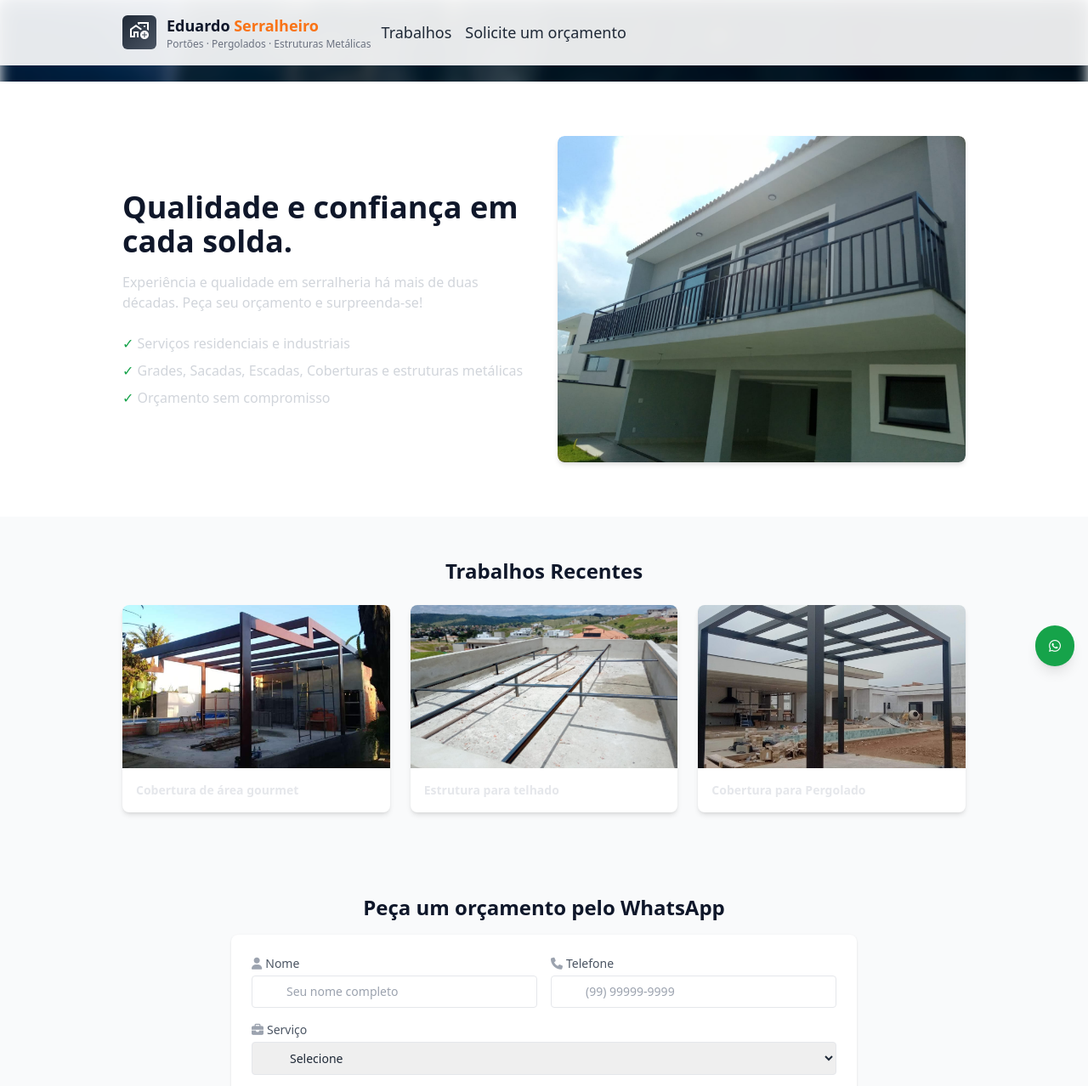
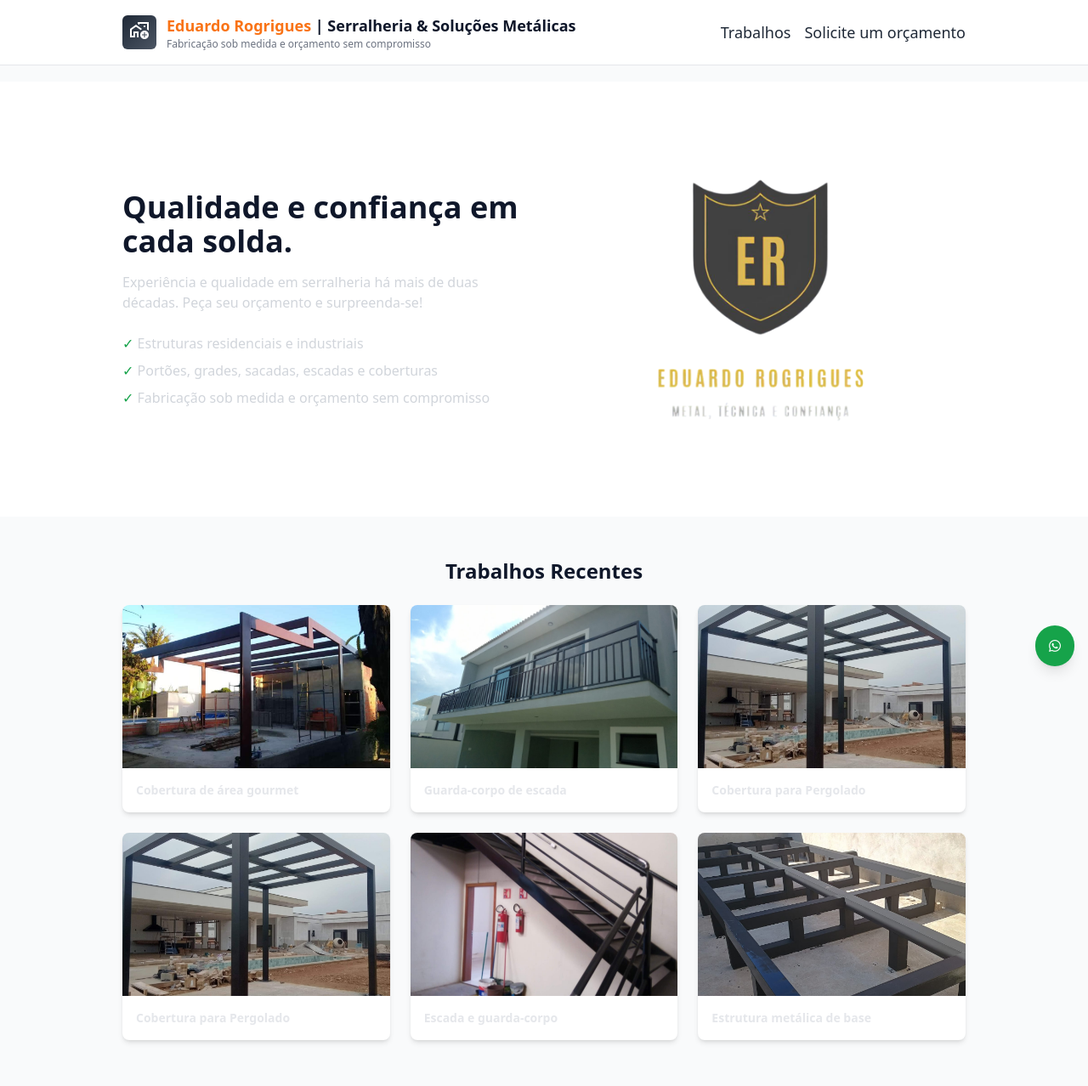
Before and after one commit to gufvr/eduardo-serralheiro, a website: page index.html in a window 1280 px wide. Shown: the top 1278 px of the page at 85% size. Drawn offline with nearby package versions, Linux system fonts and the light colour scheme.

Commit message:
feat(home): update hero section and add recent services showcase

```diff
--- a/index.html
+++ b/index.html
@@ -42,16 +42,6 @@
         },
       };
     </script>
-    <style>
-      body::before {
-        content: "";
-        position: fixed;
-        inset: 0;
-        background: url("./src/img/fundo.jpeg") center/cover no-repeat;
-        filter: blur(8px) brightness(0.9);
-        z-index: -1;
-      }
-    </style>
   </head>
 
   <body
@@ -74,11 +64,12 @@
           </div>
           <div>
             <h1 class="text-lg font-semibold text-primary dark:text-white">
-              Eduardo <b class="text-org">Serralheiro</b>
+              <b class="text-org">Eduardo Rogrigues</b> | Serralheria & Soluções Metálicas
             </h1>
             <p class="text-xs text-gray-500 dark:text-gray-400">
-              Portões · Pergolados · Estruturas Metálicas
+              Fabricação sob medida e orçamento sem compromisso
             </p>
+          </div>
         </div>
 
         <nav class="hidden md:flex items-center gap-4">
@@ -93,7 +84,6 @@
             >Solicite um orçamento</a
           >
         </nav>
-        </div>
       </div>
     </header>
 
@@ -112,31 +102,25 @@
 
             <ul class="mt-6 text-md text-gray-300 space-y-2">
               <li>
-                <span class="text-accent">✓</span> Serviços residenciais e
-                industriais
+                <span class="text-accent">✓</span> Estruturas residenciais e industriais
               </li>
               <li>
-                <span class="text-accent">✓</span> Grades, Sacadas, Escadas,
-                Coberturas e estruturas metálicas
+                <span class="text-accent">✓</span> Portões, grades, sacadas, escadas e coberturas
               </li>
               <li>
-                <span class="text-accent">✓</span> Orçamento sem compromisso
+                <span class="text-accent">✓</span> Fabricação sob medida e orçamento sem compromisso
               </li>
             </ul>
           </div>
 
           <div
-            class="rounded-lg overflow-hidden shadow-lg bg-white dark:bg-gray-800 rounded-lg overflow-hidden shadow-md hover:shadow-2xl transform transition-all duration-500 hover:scale-110"
+            class="relative overflow-hidden rounded-xl "
           >
-            <figure class="bg-white dark:bg-gray-800 rounded-lg overflow-hidden shadow-md hover:shadow-2xl transform transition-all duration-500 hover:scale-110 cursor-pointer"
-              onclick="abrirImagem('./src/img/guarda-corpo.jpg')">
             <img
-              src="./src/img/guarda-corpo.jpg"
-              alt="Guarda corpo de Sacada"
-              class="w-full h-72 md:h-96 object-cover"
+              src="./src/img/hero.png"
+              alt="Hero"
+              class="w-full h-96 object-cover rounded-xl opacity-95"
             />
-            </figure>
-
           </div>
         </div>
       </section>
@@ -166,15 +150,15 @@
 
             <figure
               class="bg-white dark:bg-gray-800 rounded-lg overflow-hidden shadow-md hover:shadow-2xl transform transition-all duration-500 hover:scale-110 cursor-pointer"
-              onclick="abrirImagem('./src/img/estrutura-para-telhado.jpg')"
+              onclick="abrirImagem('./src/img/guarda-corpo.jpg')"
             >
               <img
-                src="./src/img/estrutura-para-telhado.jpg"
-                alt="Grade sob medida"
+                src="./src/img/guarda-corpo.jpg"
+                alt="Guarda-corpo de escada"
                 class="w-full h-48 object-cover transition-all duration-300 hover:brightness-110 hover:opacity-95"
               />
               <figcaption class="font-semibold p-4 text-sm text-gray-200">
-                Estrutura para telhado
+                Guarda-corpo de escada
               </figcaption>
             </figure>
 
@@ -189,6 +173,48 @@
               />
               <figcaption class="font-semibold p-4 text-sm text-gray-200">
                 Cobertura para Pergolado
+              </figcaption>
+            </figure>
+
+            <figure
+              class="bg-white dark:bg-gray-800 rounded-lg overflow-hidden shadow-md hover:shadow-2xl transform transition-all duration-500 hover:scale-110 cursor-pointer"
+              onclick="abrirImagem('./src/img/pergolado.jpg')"
+            >
+              <img
+                src="./src/img/pergolado.jpg"
+                alt="Cobertura metálica"
+                class="w-full h-48 object-cover transition-all duration-300 hover:brightness-110 hover:opacity-95"
+              />
+              <figcaption class="font-semibold p-4 text-sm text-gray-200">
+                Cobertura para Pergolado
+              </figcaption>
+            </figure>
+
+            <figure
+              class="bg-white dark:bg-gray-800 rounded-lg overflow-hidden shadow-md hover:shadow-2xl transform transition-all duration-500 hover:scale-110 cursor-pointer"
+              onclick="abrirImagem('./src/img/escada-guarda-corpo.jpg')"
+            >
+              <img
+                src="./src/img/escada-guarda-corpo.jpg"
+                alt="Escada e guarda-corpo"
+                class="w-full h-48 object-cover transition-all duration-300 hover:brightness-110 hover:opacity-95"
+              />
+              <figcaption class="font-semibold p-4 text-sm text-gray-200">
+                Escada e guarda-corpo
+              </figcaption>
+            </figure>
+
+            <figure
+              class="bg-white dark:bg-gray-800 rounded-lg overflow-hidden shadow-md hover:shadow-2xl transform transition-all duration-500 hover:scale-110 cursor-pointer"
+              onclick="abrirImagem('./src/img/estrutura-metálica-de-base.jpg')"
+            >
+              <img
+                src="./src/img/estrutura-metálica-de-base.jpg"
+                alt="Cobertura metálica"
+                class="w-full h-48 object-cover transition-all duration-300 hover:brightness-110 hover:opacity-95"
+              />
+              <figcaption class="font-semibold p-4 text-sm text-gray-200">
+                Estrutura metálica de base
               </figcaption>
             </figure>
 
```
Also changed, not shown: src/img/escada-guarda-corpo.jpg (added), src/img/estrutura-metálica-de-base.jpg (added), src/img/hero.png (added), src/img/rgb(243, 237, 229).jpeg (added). Lines whose indentation alone changed are shown as unchanged.
